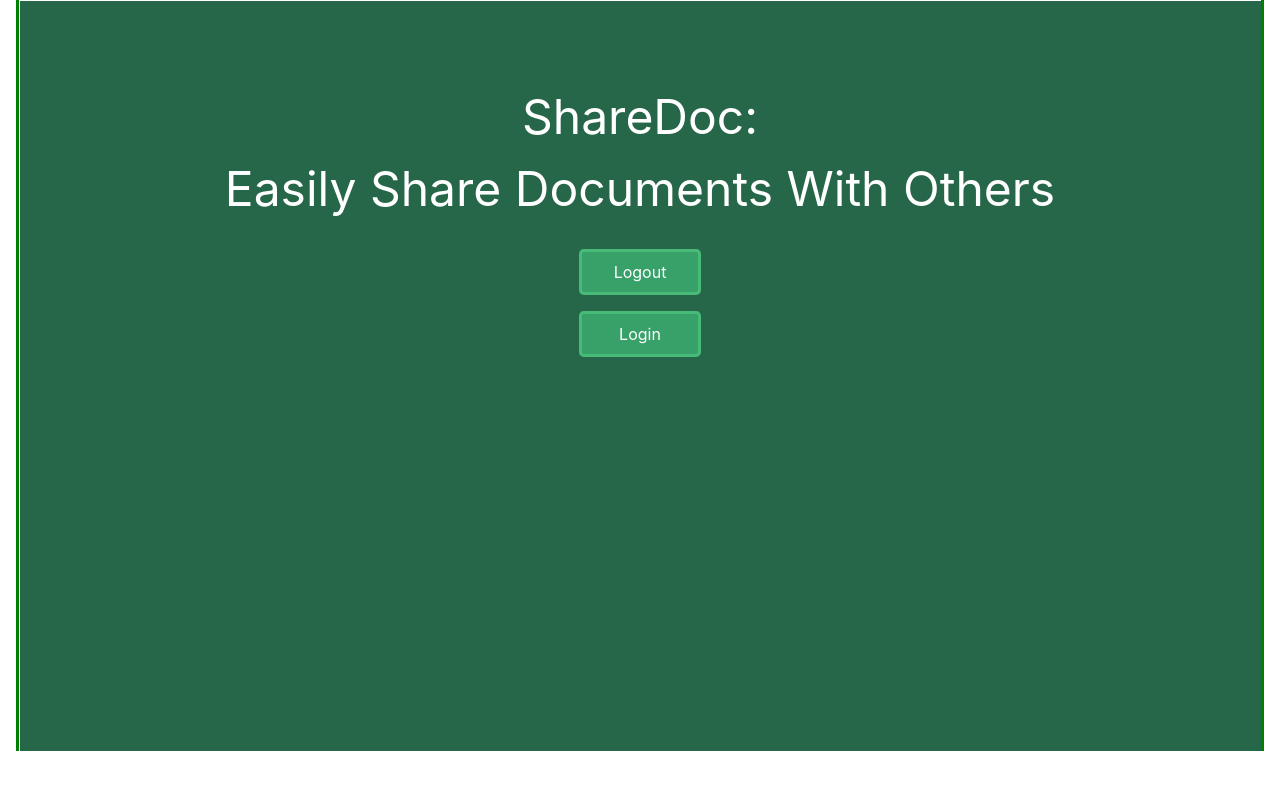
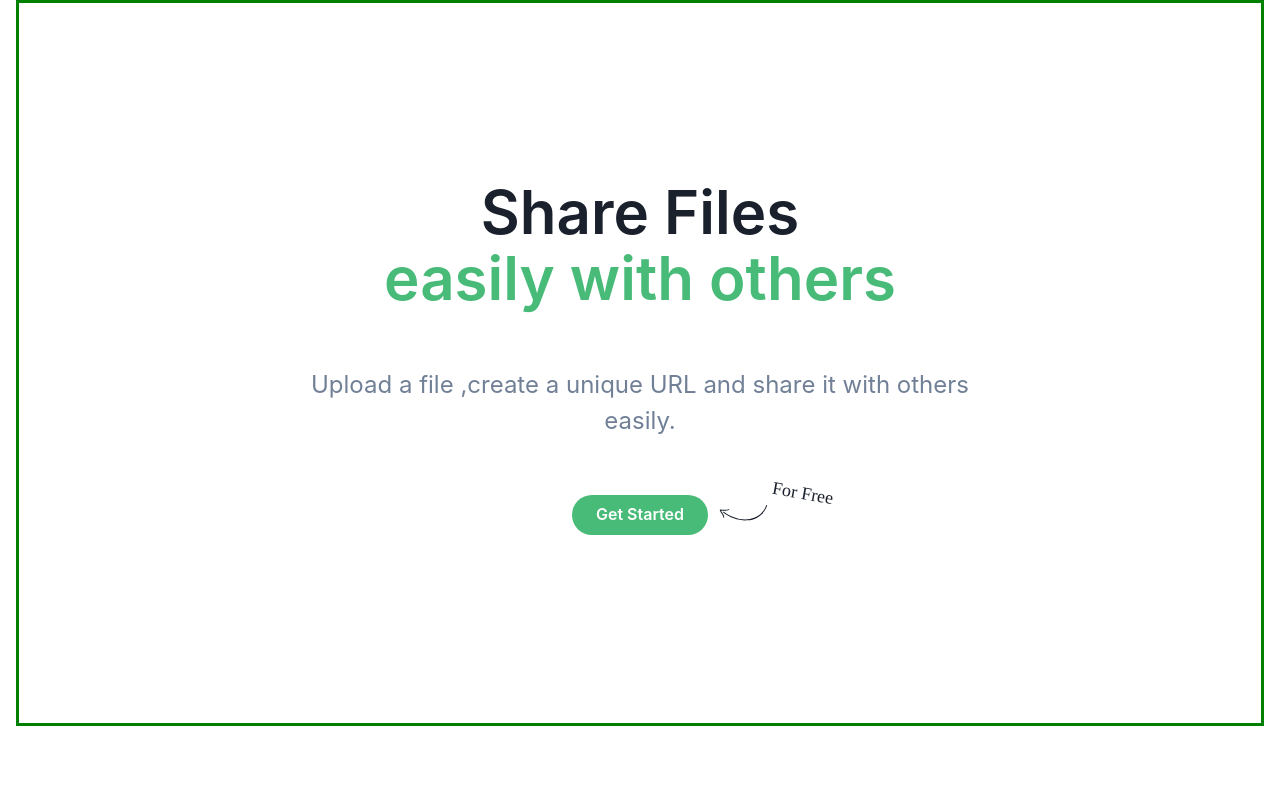
Before and after one commit to ranjeetpatil3698/sharedoc, a React (Create React App) app: page / in a window 1280 px wide. Shown: the top 790 px of the page. Built offline with nearby package versions, Linux system fonts and the light colour scheme; no server answers.

Commit message:
updated home ui and implemented share dile button also fixed some error

```diff
--- a/src/components/AppWrapper.js
+++ b/src/components/AppWrapper.js
@@ -3,7 +3,7 @@
 
 const AppWrapper = (props) => {
     return (
-        <Box  mx="1rem" borderLeft="3px solid green" borderRight="3px solid green" p="0.5px">
+        <Box  mx="1rem" border="3px solid green"  >
             {props.children}
         </Box>
     )
--- a/src/components/DeleteButton.js
+++ b/src/components/DeleteButton.js
@@ -1,5 +1,5 @@
 import React from 'react'
-import {Button} from '@chakra-ui/react';
+import {Button,useToast} from '@chakra-ui/react';
 import { DeleteIcon } from '@chakra-ui/icons'
 import axios from 'axios';
 import { useAuth0 } from '@auth0/auth0-react';
@@ -10,7 +10,7 @@
 const DeleteButton = ({id,filename}) => {
     const { getIdTokenClaims } = useAuth0();
     const history=useHistory();
-
+    const toast=useToast();
 
     const handleclick=async ()=>{
         console.log("item deleted");
@@ -23,6 +23,13 @@
             }
         );
         console.log(data)
+        toast({
+            title: "File Deleted",
+            description: "File Deleted Successfully Refreshing dashboard.",
+            status: "error",
+            duration: 1200,
+            isClosable: true,
+          })
         history.push("/dashboard")
 
     }
--- a/src/components/FilesTable.js
+++ b/src/components/FilesTable.js
@@ -8,7 +8,8 @@
   Th,
   Td,
   TableCaption,
-  Link
+  Link,
+  Box
 } from '@chakra-ui/react';
 import { Spinner } from "@chakra-ui/react"
 // import { Link as ReachLink } from "react-router-dom"
@@ -21,7 +22,7 @@
 
 const FilesTable = ({data}) => {
     console.log(data)
-
+  const path=`${process.env.REACT_APP_URL}`
 if(data.length===0){
     return (
         <Spinner
@@ -35,8 +36,8 @@
     )
 }
   return (
-    <>
-      <Table variant="simple" m="2" border="2px grey">
+    <Box m="2rem" >
+      <Table variant="simple" m="2" border="1.5px solid green" borderRadius="0.2rem" py="10px">
         <TableCaption placement="top" m="1">All Files Uploaded</TableCaption>
         <Thead>
           <Tr>
@@ -58,13 +59,13 @@
                 <Td>{view}</Td>
                 <Td><Link as={ReachLink} to={`/viewfile/${id}`}><ExternalLinkIcon mx="2px" /></Link></Td>
                 <Td><Visible state={visible} id={id}/></Td>
-                <Td><ShareFile/></Td>
+                <Td><ShareFile path={`${path}/viewfile/${id}`}/></Td>
                 <Td><DeleteButton id={id} filename={filename}/></Td>
             </Tr>
             ))}
         </Tbody>
       </Table>
-    </>
+    </Box>
   );
 };
 
--- a/src/components/ShareFile.js
+++ b/src/components/ShareFile.js
@@ -1,11 +1,23 @@
 import React from 'react'
-import {Button} from '@chakra-ui/react';
+import {Button,useClipboard,useToast} from '@chakra-ui/react';
 import { LinkIcon } from '@chakra-ui/icons'
 //Implement share file url to clipboard and fix backend  errors
-const ShareFile = () => {
+const ShareFile = ({path}) => {
+    const toast = useToast()
+    const value="hello world";
+    const { hasCopied, onCopy } = useClipboard(path)
     return (
         <div>
-            <Button colorScheme="green" variant="outline">
+            <Button colorScheme="green" variant="outline" onClick={()=>{
+                onCopy();
+                toast({
+                    title: "Link Copied.",
+                    description: "Share Copied Link With Others .",
+                    status: "success",
+                    duration: 3500,
+                    isClosable: true,
+                  })
+            }}>
             <LinkIcon/>
             </Button>
         </div>
--- a/src/components/UploadFile.js
+++ b/src/components/UploadFile.js
@@ -14,7 +14,7 @@
   ModalFooter,
   ModalBody,
   ModalCloseButton,
-  Button,Box
+  Button,Box,useToast
 } from '@chakra-ui/react';
 
 const UploadFile = () => {
@@ -23,7 +23,8 @@
   const { getIdTokenClaims } = useAuth0();
 
   const [base64, setBase64] = useState(null);
-  const [filename,setfilename]=useState("")
+  const [filename,setfilename]=useState("");
+  const toast=useToast();
 
   let file;
   const handleFileChange = async e => {
@@ -57,6 +58,13 @@
         const data = await axios.patch(`${process.env.REACT_APP_API_GATEWAY}/sendfile/${filename}`,base64);
 
         console.log(data);
+        toast({
+          title: "File uploaded.",
+          description: "File upload successfull redirecting to dashboard.",
+          status: "success",
+          duration: 1500,
+          isClosable: true,
+        })
         history.push("/dashboard")
 
     }
--- a/src/components/User.js
+++ b/src/components/User.js
@@ -18,7 +18,7 @@
         </Box>
         <Spacer/>
         <Box>
-        <UploadFile/>
+        <UploadFile />
         </Box>
   </Flex>
   )
--- a/src/pages/Dashboard.js
+++ b/src/pages/Dashboard.js
@@ -32,7 +32,7 @@
   // console.log(Files);
 
   return (
-    <Box height="100vh">
+    <Box>
       <Navbar/>
       <User/>
       <Box m="1">
--- a/src/pages/Home.js
+++ b/src/pages/Home.js
@@ -1,19 +1,17 @@
-import { Stack, HStack, VStack, Box } from "@chakra-ui/react";
-import Login from "../components/Login";
-import Logout from "../components/Logout";
-import MainHeading from "../components/MainHeading";
+import { Stack, Button, Head, Box,Container,Heading,Text,Icon,createIcon ,useColorModeValue} from "@chakra-ui/react";
+import Loading from "../components/Loading"
 import { useAuth0 } from "@auth0/auth0-react";
 import {Redirect} from 'react-router-dom'
 
 
 
 export default function Home() {
-    const { user, isAuthenticated, isLoading ,getAccessTokenSilently} = useAuth0();
+    const { user, isLoading ,loginWithRedirect} = useAuth0();
 
 
     if (isLoading) {
 
-        return <div>Loading ...</div>;
+        return <Loading/>;
       }
 
     if(user){
@@ -24,26 +22,80 @@
 
 
   return (
-    <Box
-      backgroundColor="green.700"
-      textColor="white"
-      fontFamily="Inter"
-      minHeight={{ xl: "750px" }}
-      maxHeight={{ xl: "753px" }}
-      padding="5rem"
-    >
-      <VStack spacing={2} >
-        <Box>
-          <MainHeading />
-        </Box>
-        <Box textAlign="center">
+    <Box m="2rem">
 
-          {/* {isAuthenticated?<Logout/>:<Login />} */}
-         <Logout/>
-          <Login />
+        <Container maxW={'3xl'}>
+          <Stack
+            as={Box}
+            textAlign={'center'}
+            spacing={{ base: 8, md: 14 }}
+            py={{ base: 20, md: 36 }}>
+            <Heading
+              fontWeight={600}
+              fontSize={{ base: '2xl', sm: '4xl', md: '6xl' }}
+              lineHeight={'110%'}>
+              Share Files <br />
+              <Text as={'span'} color={'green.400'}>
+                easily with others
+              </Text>
+            </Heading>
+            <Text color={'gray.500'} fontSize="2xl">
+              Upload a file ,create a unique URL and share it with others easily.
+            </Text>
+            <Stack
+              direction={'column'}
+              spacing={3}
+              align={'center'}
+              alignSelf={'center'}
+              position={'relative'}>
+              <Button
+                colorScheme={'green'}
+                bg={'green.400'}
+                rounded={'full'}
+                px={6}
+                _hover={{
+                  bg: 'green.500',
+                }}
+                onClick={()=>loginWithRedirect()}
+                >
+                Get Started
+              </Button>
 
-        </Box>
-      </VStack>
+              <Box>
+                <Icon
+                  as={Arrow}
+
+                  w={71}
+                  position={'absolute'}
+                  right={-71}
+                  top={'10px'}
+                />
+                <Text
+                  fontSize={'lg'}
+                  fontFamily={'Caveat'}
+                  position={'absolute'}
+                  right={'-125px'}
+                  top={'-15px'}
+                  transform={'rotate(10deg)'}>
+                  For Free
+                </Text>
+              </Box>
+            </Stack>
+          </Stack>
+        </Container>
     </Box>
   );
 }
+
+const Arrow = createIcon({
+  displayName: 'Arrow',
+  viewBox: '0 0 72 24',
+  path: (
+    <path
+      fillRule="evenodd"
+      clipRule="evenodd"
+      d="M0.600904 7.08166C0.764293 6.8879 1.01492 6.79004 1.26654 6.82177C2.83216 7.01918 5.20326 7.24581 7.54543 7.23964C9.92491 7.23338 12.1351 6.98464 13.4704 6.32142C13.84 6.13785 14.2885 6.28805 14.4722 6.65692C14.6559 7.02578 14.5052 7.47362 14.1356 7.6572C12.4625 8.48822 9.94063 8.72541 7.54852 8.7317C5.67514 8.73663 3.79547 8.5985 2.29921 8.44247C2.80955 9.59638 3.50943 10.6396 4.24665 11.7384C4.39435 11.9585 4.54354 12.1809 4.69301 12.4068C5.79543 14.0733 6.88128 15.8995 7.1179 18.2636C7.15893 18.6735 6.85928 19.0393 6.4486 19.0805C6.03792 19.1217 5.67174 18.8227 5.6307 18.4128C5.43271 16.4346 4.52957 14.868 3.4457 13.2296C3.3058 13.0181 3.16221 12.8046 3.01684 12.5885C2.05899 11.1646 1.02372 9.62564 0.457909 7.78069C0.383671 7.53862 0.437515 7.27541 0.600904 7.08166ZM5.52039 10.2248C5.77662 9.90161 6.24663 9.84687 6.57018 10.1025C16.4834 17.9344 29.9158 22.4064 42.0781 21.4773C54.1988 20.5514 65.0339 14.2748 69.9746 0.584299C70.1145 0.196597 70.5427 -0.0046455 70.931 0.134813C71.3193 0.274276 71.5206 0.70162 71.3807 1.08932C66.2105 15.4159 54.8056 22.0014 42.1913 22.965C29.6185 23.9254 15.8207 19.3142 5.64226 11.2727C5.31871 11.0171 5.26415 10.5479 5.52039 10.2248Z"
+      fill="currentColor"
+    />
+  ),
+});
```
